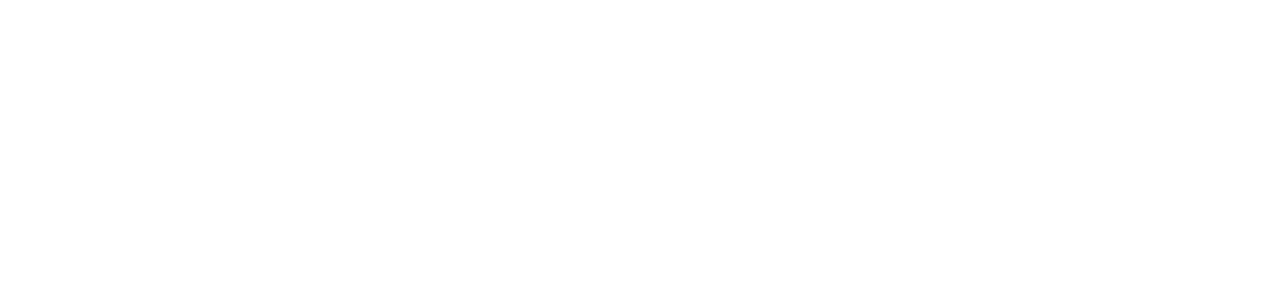
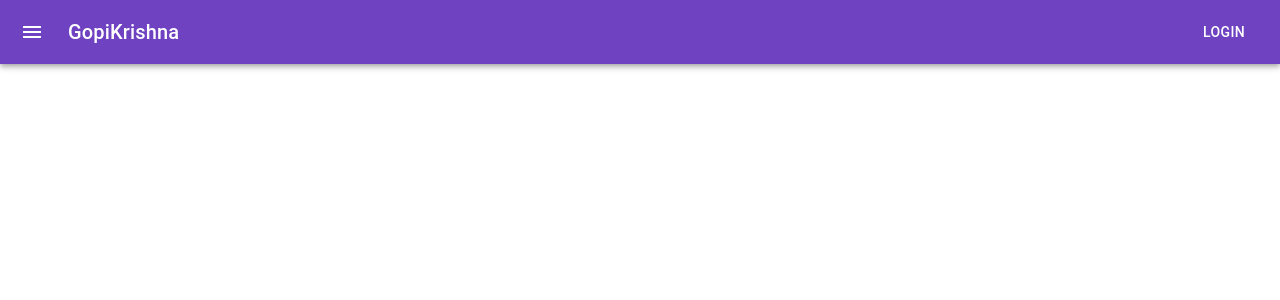
Before and after one commit to dhunganabibek/movie-booking-system, a React (Vite) app in the folder frontend/: page / in a window 1280 px wide. Shown: the top 300 px of the page. Built offline with nearby package versions, Linux system fonts and the light colour scheme.

Commit message:
Added navbar and customized it

```diff
--- a/frontend/index.html
+++ b/frontend/index.html
@@ -4,7 +4,7 @@
     <meta charset="UTF-8" />
     <link rel="icon" type="image/svg+xml" href="/vite.svg" />
     <meta name="viewport" content="width=device-width, initial-scale=1.0" />
-    <title>Vite + React</title>
+    <title>Movie Booking</title>
   </head>
   <body>
     <div id="root"></div>
--- a/frontend/src/App.css
+++ /dev/null
@@ -1,41 +0,0 @@
-#root {
-  max-width: 1280px;
-  margin: 0 auto;
-  padding: 2rem;
-  text-align: center;
-}
-
-.logo {
-  height: 6em;
-  padding: 1.5em;
-  will-change: filter;
-}
-.logo:hover {
-  filter: drop-shadow(0 0 2em #646cffaa);
-}
-.logo.react:hover {
-  filter: drop-shadow(0 0 2em #61dafbaa);
-}
-
-@keyframes logo-spin {
-  from {
-    transform: rotate(0deg);
-  }
-  to {
-    transform: rotate(360deg);
-  }
-}
-
-@media (prefers-reduced-motion: no-preference) {
-  a:nth-of-type(2) .logo {
-    animation: logo-spin infinite 20s linear;
-  }
-}
-
-.card {
-  padding: 2em;
-}
-
-.read-the-docs {
-  color: #888;
-}
--- a/frontend/src/App.jsx
+++ b/frontend/src/App.jsx
@@ -1,9 +1,11 @@
-import { useState } from "react";
-import reactLogo from "./assets/react.svg";
-import "./App.css";
+import NavBar from "./components/NavBar";
 
 function App() {
-  return <div className="App"></div>;
+  return (
+    <div>
+      <NavBar />
+    </div>
+  );
 }
 
 export default App;
--- /dev/null
+++ b/frontend/src/components/NavBar.jsx
@@ -0,0 +1,36 @@
+import * as React from "react";
+import AppBar from "@mui/material/AppBar";
+import Box from "@mui/material/Box";
+import Toolbar from "@mui/material/Toolbar";
+import Typography from "@mui/material/Typography";
+import Button from "@mui/material/Button";
+import IconButton from "@mui/material/IconButton";
+import MenuIcon from "@mui/icons-material/Menu";
+
+export default function NavBar() {
+  return (
+    <Box sx={{ flexGrow: 1 }}>
+      <AppBar position="static" color="navbarcolor">
+        <Toolbar>
+          <IconButton
+            edge="start"
+            color="white"
+            aria-label="menu"
+            sx={{ mr: 2 }}
+          >
+            <MenuIcon />
+          </IconButton>
+          <Typography
+            color="#FFF"
+            variant="h6"
+            component="div"
+            sx={{ flexGrow: 1 }}
+          >
+            GopiKrishna
+          </Typography>
+          <Button color="white">Login</Button>
+        </Toolbar>
+      </AppBar>
+    </Box>
+  );
+}
--- a/frontend/src/index.css
+++ b/frontend/src/index.css
@@ -1,70 +1,5 @@
-:root {
-  font-family: Inter, Avenir, Helvetica, Arial, sans-serif;
-  font-size: 16px;
-  line-height: 24px;
-  font-weight: 400;
-
-  color-scheme: light dark;
-  color: rgba(255, 255, 255, 0.87);
-  background-color: #242424;
-
-  font-synthesis: none;
-  text-rendering: optimizeLegibility;
-  -webkit-font-smoothing: antialiased;
-  -moz-osx-font-smoothing: grayscale;
-  -webkit-text-size-adjust: 100%;
+* {
+  padding: 0;
+  margin: 0;
+  box-sizing: border-box;
 }
-
-a {
-  font-weight: 500;
-  color: #646cff;
-  text-decoration: inherit;
-}
-a:hover {
-  color: #535bf2;
-}
-
-body {
-  margin: 0;
-  display: flex;
-  place-items: center;
-  min-width: 320px;
-  min-height: 100vh;
-}
-
-h1 {
-  font-size: 3.2em;
-  line-height: 1.1;
-}
-
-button {
-  border-radius: 8px;
-  border: 1px solid transparent;
-  padding: 0.6em 1.2em;
-  font-size: 1em;
-  font-weight: 500;
-  font-family: inherit;
-  background-color: #1a1a1a;
-  cursor: pointer;
-  transition: border-color 0.25s;
-}
-button:hover {
-  border-color: #646cff;
-}
-button:focus,
-button:focus-visible {
-  outline: 4px auto -webkit-focus-ring-color;
-}
-
-@media (prefers-color-scheme: light) {
-  :root {
-    color: #213547;
-    background-color: #ffffff;
-  }
-  a:hover {
-    color: #747bff;
-  }
-  button {
-    background-color: #f9f9f9;
-  }
-}
--- a/frontend/src/main.jsx
+++ b/frontend/src/main.jsx
@@ -1,10 +1,14 @@
-import React from 'react'
-import ReactDOM from 'react-dom/client'
-import App from './App'
-import './index.css'
+import { ThemeProvider } from "@emotion/react";
+import React from "react";
+import ReactDOM from "react-dom/client";
+import App from "./App";
+import "./index.css";
+import theme from "./theme.js";
 
-ReactDOM.createRoot(document.getElementById('root')).render(
+ReactDOM.createRoot(document.getElementById("root")).render(
   <React.StrictMode>
-    <App />
+    <ThemeProvider theme={theme}>
+      <App />
+    </ThemeProvider>
   </React.StrictMode>
-)
+);
--- /dev/null
+++ b/frontend/src/theme.js
@@ -0,0 +1,20 @@
+import { createTheme } from "@mui/material/styles";
+
+const theme = createTheme({
+  palette: {
+    primary: {
+      main: "#0052cc",
+    },
+    secondary: {
+      main: "#edf2ff",
+    },
+    navbarcolor: {
+      main: "#6f42c1;",
+    },
+    white: {
+      main: "#FFF",
+    },
+  },
+});
+
+export default theme;
```
Also changed, not shown: frontend/package.json (+8 -1 lines), frontend/src/components/Homepage.jsx (deleted, +0 -7 lines), 1 other file (tests, documents, lock files or other folders).
